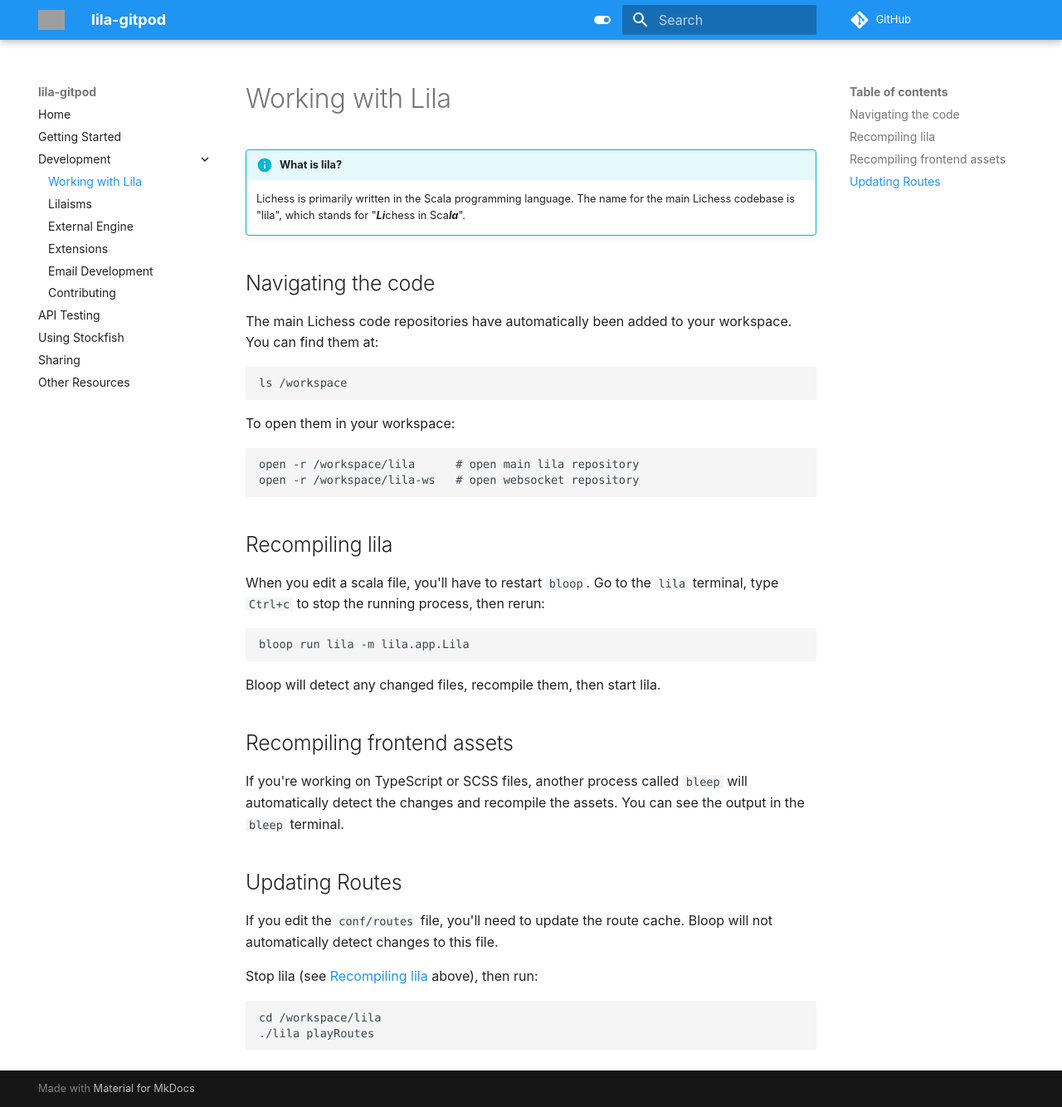
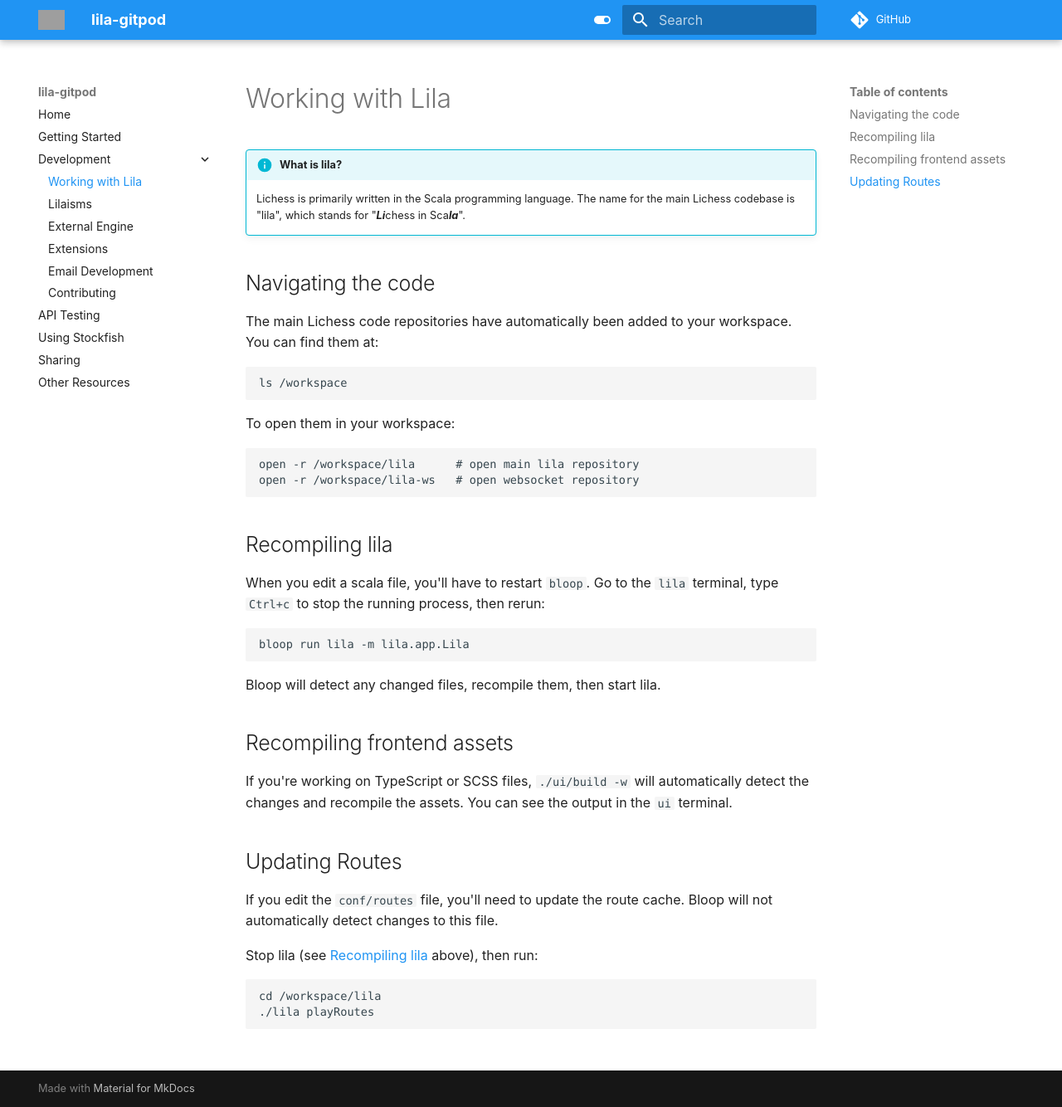
Before and after one commit to lichess-org/lila-gitpod, an MkDocs documentation site: the page built from docs/development.md, in a window 1280 px wide and 1334 px high. Shown: the whole window at 83% size. Built offline with MkDocs 1.6.1 and Material for MkDocs 9.7.7, drawn with Linux system fonts in a browser that asks for light colours; comment, search, counter and statistics services are not loaded; grey boxes are pictures that could not be loaded.

Commit message:
docs: remove references to bleep

```diff
--- a/docs/development.md
+++ b/docs/development.md
@@ -25,7 +25,7 @@
 
 ## Recompiling frontend assets
 
-If you're working on TypeScript or SCSS files, another process called `bleep` will automatically detect the changes and recompile the assets. You can see the output in the `bleep` terminal.
+If you're working on TypeScript or SCSS files, `./ui/build -w` will automatically detect the changes and recompile the assets. You can see the output in the `ui` terminal.
 
 ## Updating Routes
 
```
